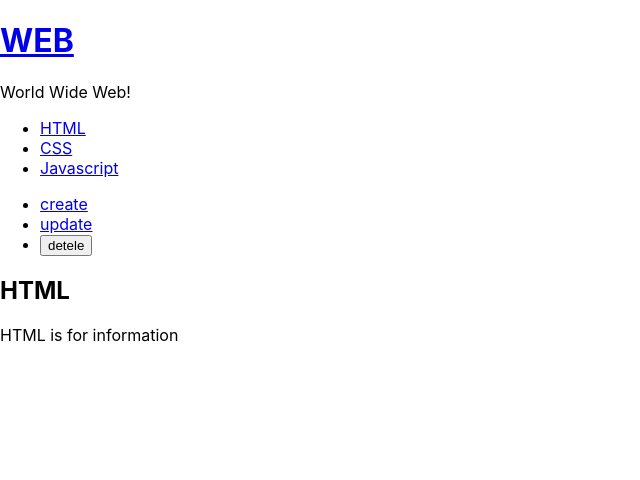
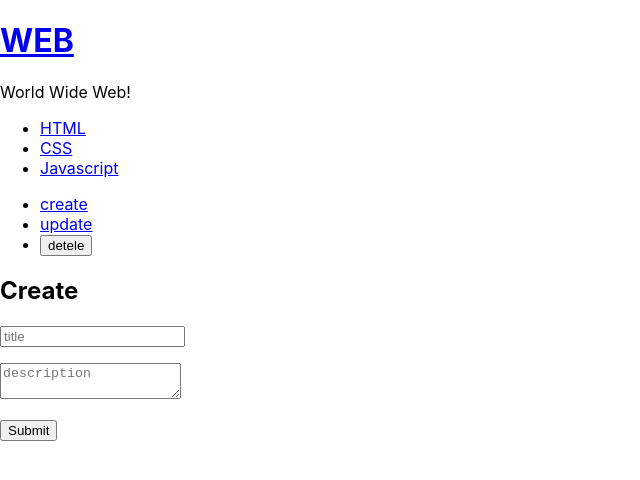
Before and after one commit to leesomi/vscode-react, a React (Create React App) app: page / in a window 1280 px wide. Shown: the top 480 px of the page, without its empty margins (0-640 px from the left). Built offline with nearby package versions, Linux system fonts and the light colour scheme.

Commit message:
생활코딩 19.4 까지 공부

```diff
--- a/src/App.js
+++ b/src/App.js
@@ -10,7 +10,7 @@
   constructor(props) {
     super(props);
     this.state = {
-      mode: "read",
+      mode: "create",
       selected_content_id: 0,
       subject: { title: "WEB", sub: "World Wide Web!" },
       welcome: { title: "welcome", desc: "Hello, React!" },
--- a/src/components/CreateContent.js
+++ b/src/components/CreateContent.js
@@ -5,7 +5,21 @@
     return (
       <article>
         <h2>Create</h2>
-        <form></form>
+        <form
+          action="/create_process"
+          method="post"
+          onSubmit={function(e) {
+            e.preventDefault();
+          }.bind(this)}
+        >
+          <p>
+            <input type="text" name="title" placeholder="title"></input>
+          </p>
+          <textarea name="desc" placeholder="description"></textarea>
+          <p>
+            <input type="submit"></input>
+          </p>
+        </form>
       </article>
     );
   }
```
